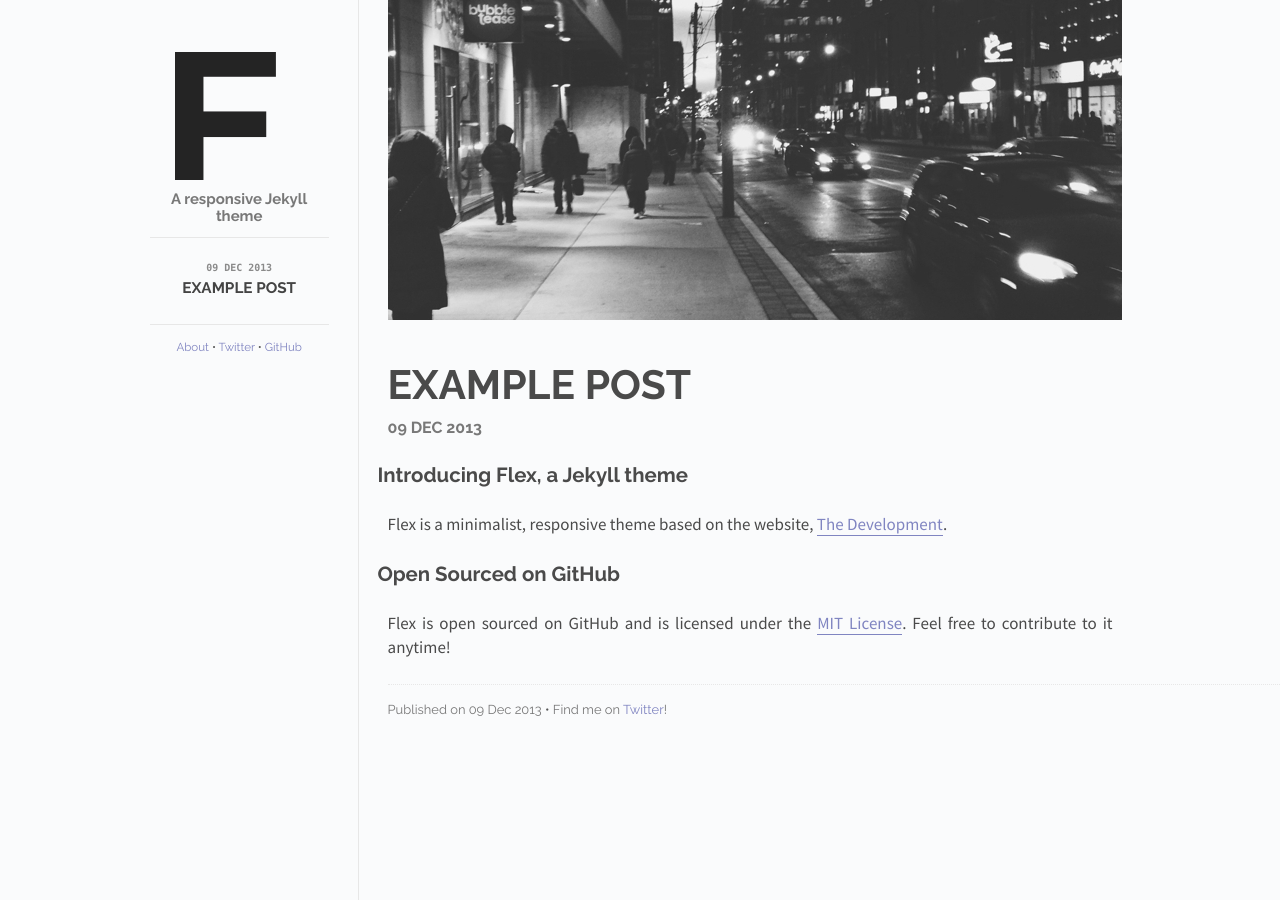
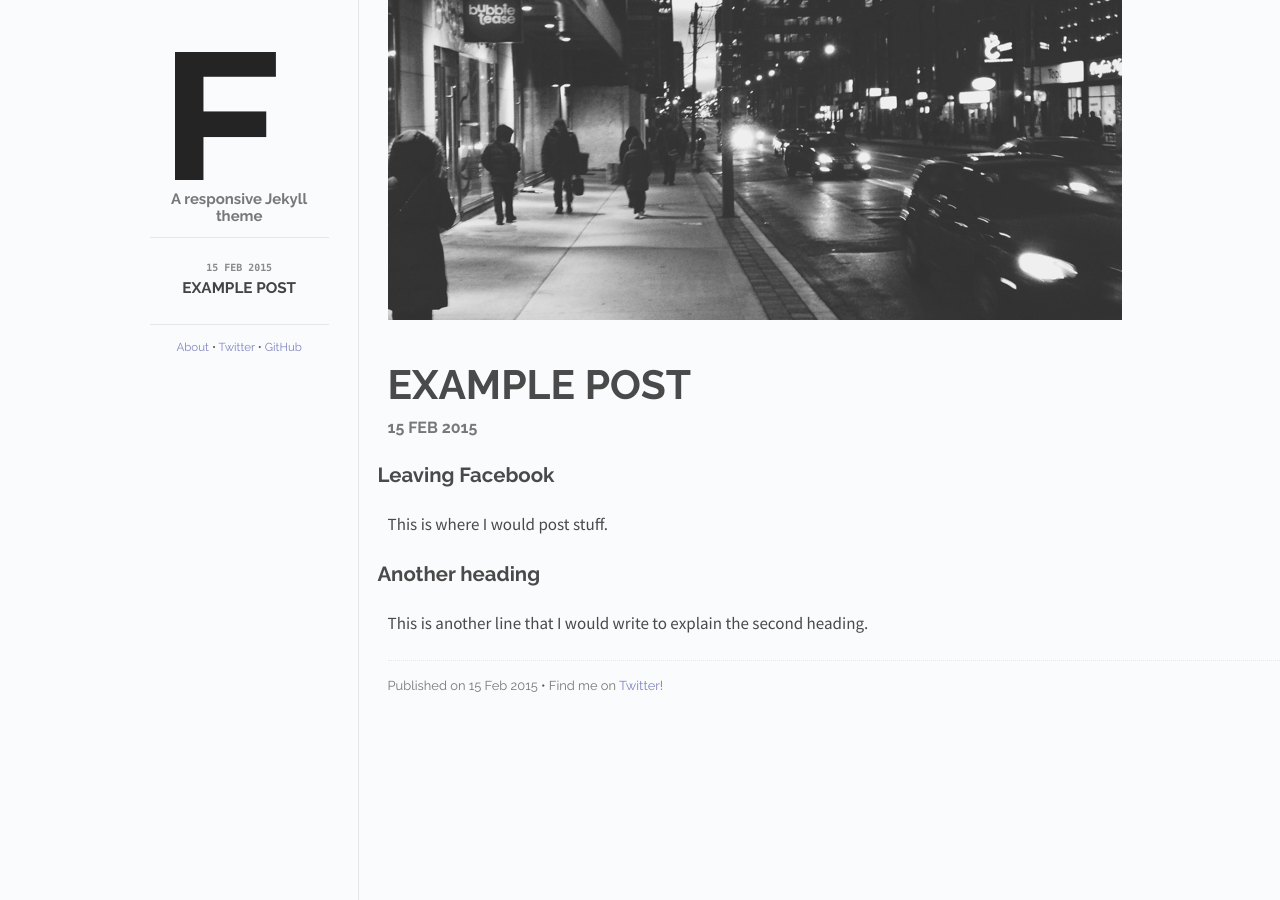
Before and after one commit to cunningham/cunningham.github.io, a Jekyll site: the page built from index.html, in a window 1280 px wide. Built offline with Jekyll 4.4.1, drawn with Linux system fonts in a browser that asks for light colours; Markdown is read by kramdown in place of the engine named in the settings.

Commit message:
Test post and some link completion

```diff
--- a/_config.yml
+++ b/_config.yml
@@ -1,3 +1,3 @@
-name: Flex
+name: Cunningham
 markdown: redcarpet
 pygments: true
--- a/_includes/post.html
+++ b/_includes/post.html
@@ -18,7 +18,7 @@
   <div class="colophon">
     <p>
       <span id="pub-date">Published on {{ page.date | date_to_string }}</span> <span class="separator">&bull;</span>
-      <span id="social">Find me on <a href="">Twitter</a>!</span>
+      <span id="social">Find me on <a href="https://twitter.com/nickscupofwords">Twitter</a>!</span>
     </p>
   </div>
 </div>
--- a/_layouts/default.html
+++ b/_layouts/default.html
@@ -40,9 +40,9 @@
         </div>
         <div class="footer">
           <span id="footer-links">
-            <a href="" class="footer-link">About</a> <span class="separator">&bull;</span>
-            <a href="" class="footer-link">Twitter</a> <span class="separator">&bull;</span>
-            <a href="" class="footer-link">GitHub</a>
+            <a href="/about" class="footer-link">About</a> <span class="separator">&bull;</span>
+            <a href="https://twitter.com/nickscupofwords" class="footer-link">Twitter</a> <span class="separator">&bull;</span>
+            <a href="https://github.com/cunningham" class="footer-link">GitHub</a>
           </span>
         </div>
       </div>
--- a/_posts/2013-12-09-example-post.md
+++ /dev/null
@@ -1,15 +0,0 @@
----
-layout: post
-title: Example post
-cover: cover.jpg
-date:   2013-12-09 12:00:00
-categories: posts
----
-
-## Introducing Flex, a Jekyll theme
-
-Flex is a minimalist, responsive theme based on the website, [The Development](http://thedevelopment.co).
-
-## Open Sourced on GitHub
-
-Flex is open sourced on GitHub and is licensed under the [MIT License](http://opensource.org/licenses/MIT). Feel free to contribute to it anytime!
--- /dev/null
+++ b/_posts/2015-02-15-Leaving Facebook.md
@@ -0,0 +1,15 @@
+---
+layout: post
+title: Example post
+cover: cover.jpg
+date:   2015-02-15 12:00:00
+categories: posts
+---
+
+## Leaving Facebook
+
+This is where I would post stuff.
+
+## Another heading
+
+This is another line that I would write to explain the second heading.
--- /dev/null
+++ b/about.md
@@ -0,0 +1,15 @@
+---
+layout: post
+title: Example post
+cover: cover.jpg
+date:   2015-02-15 12:00:00
+categories: posts
+---
+
+## Leaving Facebook
+
+This is where I would post stuff.
+
+## Another heading
+
+This is another line that I would write to explain the second heading.
```
